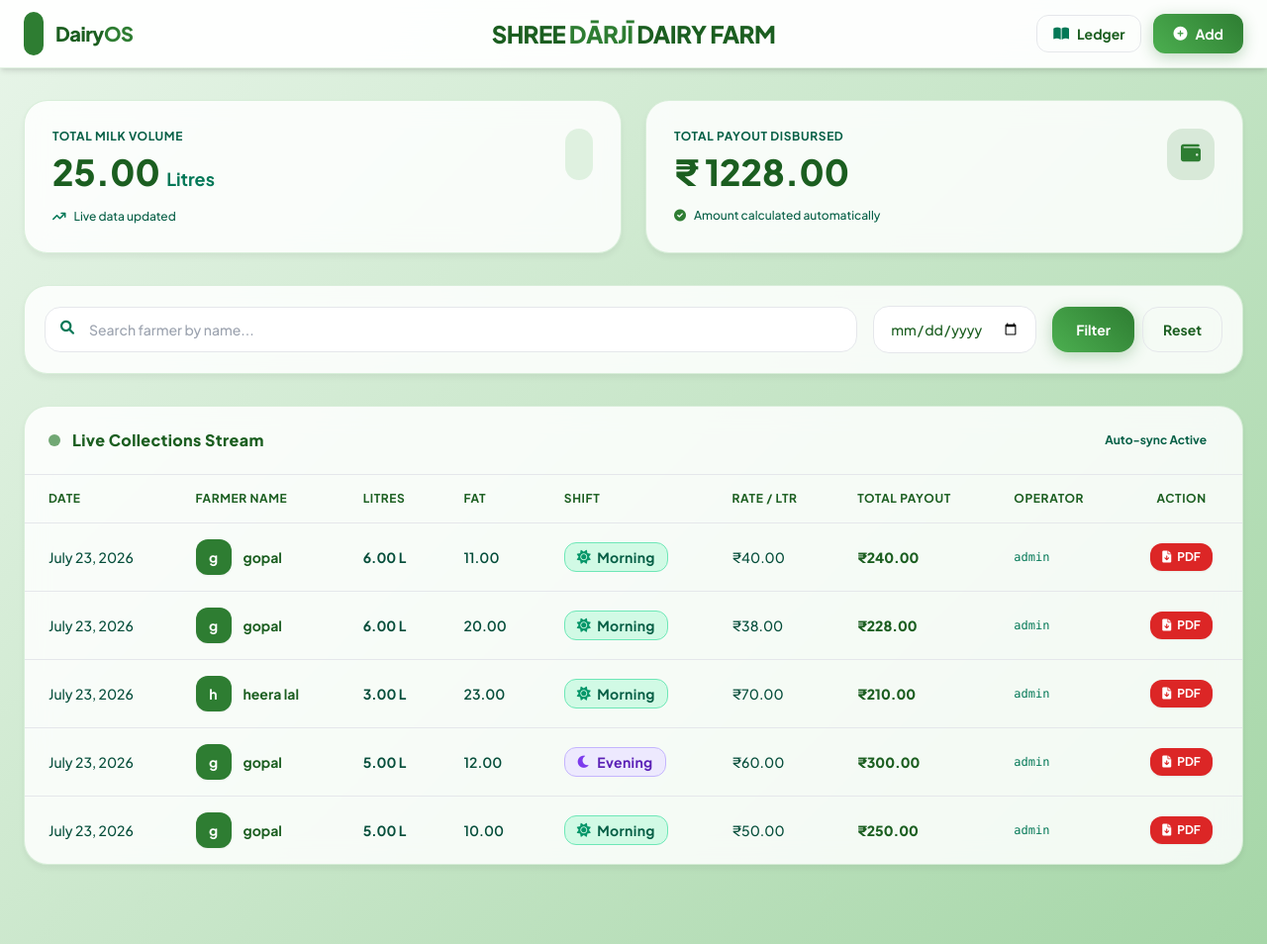
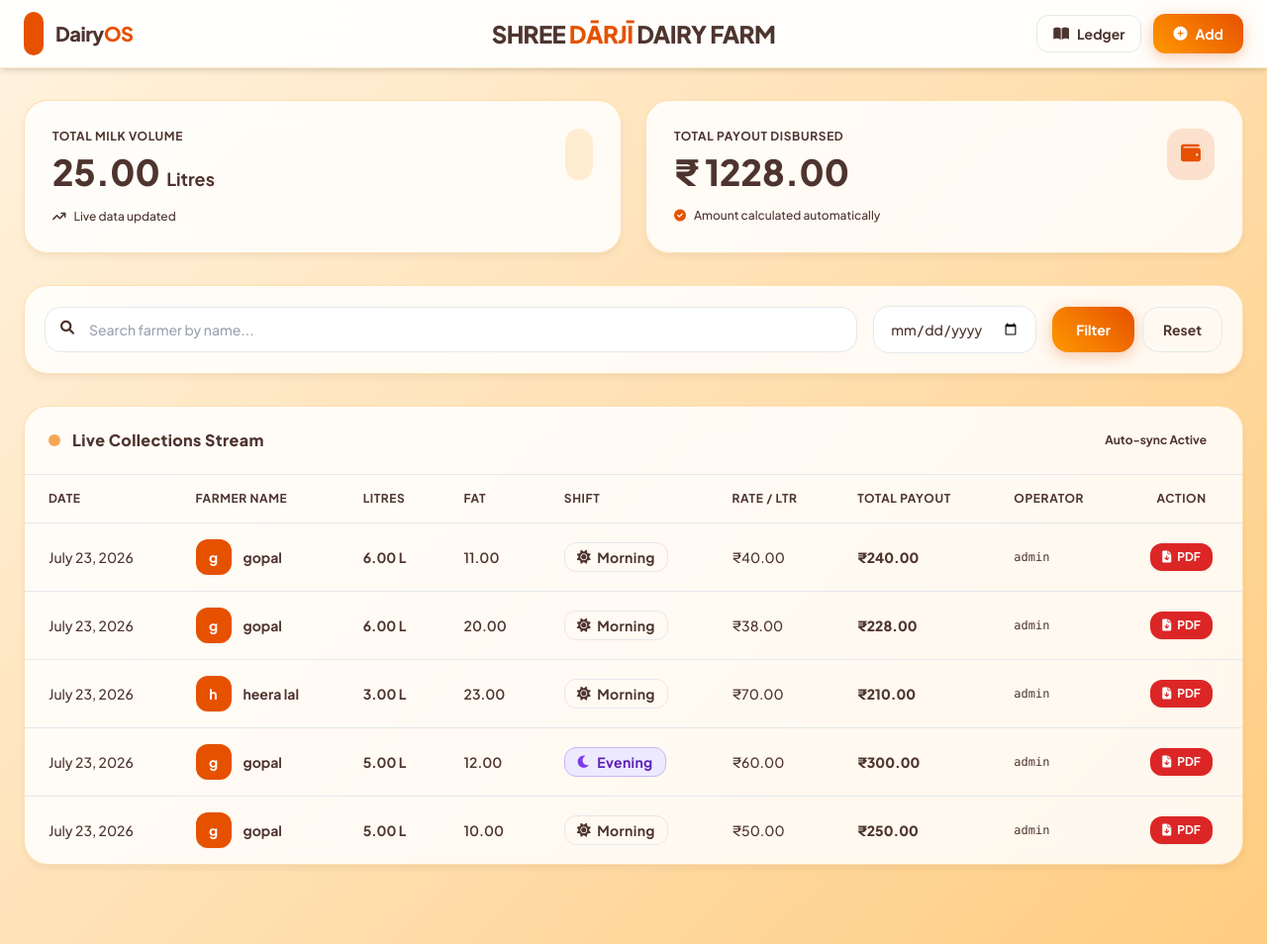
Before and after one commit to vishu601/dairy_project, a Django app: page / in a window 1280 px wide. Shown: the whole page at 99% size. Run offline with Django 5.2, Linux system fonts and the light colour scheme; a user stored in the database is signed in; data comes from the database, SQL or seed files in the repository.

Commit message:
update dashbord color

```diff
--- a/dairy_app/templates/dairy_app/dashboard.html
+++ b/dairy_app/templates/dairy_app/dashboard.html
@@ -10,33 +10,33 @@
     <style>
         body {
             font-family: 'Plus Jakarta Sans', sans-serif;
-            background: linear-gradient(135deg, #e8f5e9 0%, #c8e6c9 50%, #a5d6a7 100%);
+            background: linear-gradient(135deg, #fff3e0 0%, #ffe0b2 50%, #ffcc80 100%);
             min-height: 100vh;
-            color: #1b5e20;
+            color: #4e342e;
         }
         .glass-card {
             background: rgba(255, 255, 255, 0.85);
             backdrop-filter: blur(12px);
             -webkit-backdrop-filter: blur(12px);
-            border: 1px solid rgba(165, 214, 167, 0.4);
+            border: 1px solid rgba(255, 183, 77, 0.4);
             box-shadow: 0 4px 6px rgba(0, 0, 0, 0.05);
         }
         .glass-nav {
             background: rgba(255, 255, 255, 0.95);
             backdrop-filter: blur(15px);
-            border-bottom: 1px solid rgba(165, 214, 167, 0.3);
+            border-bottom: 1px solid rgba(255, 183, 77, 0.3);
         }
-        .text-dairy-orange { color: #2e7d32; }
-        .bg-dairy-orange { background-color: #2e7d32; }
+        .text-dairy-orange { color: #e65100; }
+        .bg-dairy-orange { background-color: #f57c00; }
         .btn-sky {
-            background: linear-gradient(45deg, #4caf50, #2e7d32);
+            background: linear-gradient(45deg, #ff9800, #e65100);
             color: white;
-            box-shadow: 0 4px 15px rgba(46, 125, 50, 0.3);
+            box-shadow: 0 4px 15px rgba(230, 81, 0, 0.3);
         }
         .btn-sky:hover {
-            background: linear-gradient(45deg, #43a047, #1b5e20);
+            background: linear-gradient(45deg, #fb8c00, #ef6c00);
         }
-        .metric-icon-bg { background-color: rgba(76, 175, 80, 0.15); color: #2e7d32; }
+        .metric-icon-bg { background-color: rgba(255, 152, 0, 0.15); color: #e65100; }
     </style>
 </head>
 <body class="pb-12">
@@ -46,26 +46,26 @@
         <div class="container mx-auto flex justify-between items-center">
             <!-- Logo & Brand -->
             <div class="flex items-center gap-3">
-                <div class="p-2.5 rounded-2xl text-white" style="background: #2e7d32;">
+                <div class="p-2.5 rounded-2xl text-white" style="background: #e65100;">
                     <i class="fa-solid fa-cow text-xl"></i>
                 </div>
                 <div>
-                    <h1 class="text-xl font-extrabold tracking-tight text-green-950">Dairy<span style="color: #2e7d32;">OS</span></h1>
-                    <p class="text-[11px] text-green-800 font-semibold uppercase tracking-wider hidden xs:block">Enterprise Suite</p>
+                    <h1 class="text-xl font-extrabold tracking-tight text-orange-950">Dairy<span style="color: #e65100;">OS</span></h1>
+                    <p class="text-[11px] text-orange-800 font-semibold uppercase tracking-wider hidden xs:block">Enterprise Suite</p>
                 </div>
             </div>
 
             <!-- Center Title -->
             <div class="absolute left-1/2 transform -translate-x-1/2 hidden md:block">
-                <h2 class="text-2xl font-extrabold text-green-950 tracking-tight">
+                <h2 class="text-2xl font-extrabold text-orange-950 tracking-tight">
                     SHREE <span class="text-dairy-orange">DĀRJĪ</span> DAIRY FARM
                 </h2>
             </div>
 
             <!-- Actions -->
             <div class="flex items-center gap-3">
-                <a href="{% url 'farmer_ledger' %}" class="bg-green-500/10 hover:bg-green-500/20 text-green-950 px-4 py-2 rounded-xl text-sm font-bold transition-all flex items-center gap-2 border border-green-500/20">
-                    <i class="fa-solid fa-book-open text-green-700"></i> <span class="hidden sm:inline">Ledger</span>
+                <a href="{% url 'farmer_ledger' %}" class="bg-orange-500/10 hover:bg-orange-500/20 text-orange-950 px-4 py-2 rounded-xl text-sm font-bold transition-all flex items-center gap-2 border border-orange-500/20">
+                    <i class="fa-solid fa-book-open text-orange-700"></i> <span class="hidden sm:inline">Ledger</span>
                 </a>
                 <a href="{% url 'add_milk' %}" class="btn-sky px-5 py-2.5 rounded-xl text-sm font-bold transition-all flex items-center gap-2">
                     <i class="fa-solid fa-plus-circle"></i> Add <span class="hidden xs:inline">Entry</span>
@@ -73,8 +73,8 @@
             </div>
         </div>
         <!-- Mobile Title -->
-        <div class="md:hidden mt-3 text-center border-t border-green-500/20 pt-2">
-            <h2 class="text-lg font-extrabold text-green-950 tracking-tight">
+        <div class="md:hidden mt-3 text-center border-t border-orange-500/20 pt-2">
+            <h2 class="text-lg font-extrabold text-orange-950 tracking-tight">
                 SHREE <span class="text-dairy-orange">DĀRJĪ</span> DAIRY FARM
             </h2>
         </div>
@@ -88,15 +88,15 @@
             <div class="glass-card p-7 rounded-3xl shadow-lg">
                 <div class="flex justify-between items-start mb-4">
                     <div>
-                        <p class="text-green-800 text-xs font-bold uppercase tracking-wider">Total Milk Volume</p>
-                        <h3 class="text-4xl font-black text-green-950 mt-2">{{ total_litres|default:0 }} <span class="text-lg font-bold text-green-700">Litres</span></h3>
+                        <p class="text-orange-800 text-xs font-bold uppercase tracking-wider">Total Milk Volume</p>
+                        <h3 class="text-4xl font-black text-orange-950 mt-2">{{ total_litres|default:0 }} <span class="text-lg font-bold text-orange-700">Litres</span></h3>
                     </div>
                     <div class="metric-icon-bg p-3.5 rounded-2xl">
                         <i class="fa-solid fa-glass-water text-xl"></i>
                     </div>
                 </div>
-                <div class="flex items-center gap-2 text-xs text-green-800 font-medium">
-                    <i class="fa-solid fa-arrow-trend-up text-green-700"></i> Live data updated
+                <div class="flex items-center gap-2 text-xs text-orange-800 font-medium">
+                    <i class="fa-solid fa-arrow-trend-up text-orange-700"></i> Live data updated
                 </div>
             </div>
 
@@ -104,82 +104,82 @@
             <div class="glass-card p-7 rounded-3xl shadow-lg">
                 <div class="flex justify-between items-start mb-4">
                     <div>
-                        <p class="text-green-800 text-xs font-bold uppercase tracking-wider">Total Payout Disbursed</p>
-                        <h3 class="text-4xl font-black text-green-950 mt-2">₹ {{ total_amount|default:0 }}</h3>
+                        <p class="text-orange-800 text-xs font-bold uppercase tracking-wider">Total Payout Disbursed</p>
+                        <h3 class="text-4xl font-black text-orange-950 mt-2">₹ {{ total_amount|default:0 }}</h3>
                     </div>
-                    <div class="metric-icon-bg p-3.5 rounded-2xl" style="background-color: rgba(46, 125, 50, 0.15); color: #2e7d32;">
+                    <div class="metric-icon-bg p-3.5 rounded-2xl" style="background-color: rgba(230, 81, 0, 0.15); color: #e65100;">
                         <i class="fa-solid fa-wallet text-xl"></i>
                     </div>
                 </div>
-                <div class="flex items-center gap-2 text-xs text-green-800 font-medium">
+                <div class="flex items-center gap-2 text-xs text-orange-800 font-medium">
                     <i class="fa-solid fa-check-circle text-dairy-orange"></i> Amount calculated automatically
                 </div>
             </div>
         </div>
 
         <!-- Filter & Search Console -->
-        <form method="GET" class="glass-card p-5 rounded-3xl mb-8 shadow-lg flex flex-col md:flex-row gap-4 items-center border border-green-500/20">
+        <form method="GET" class="glass-card p-5 rounded-3xl mb-8 shadow-lg flex flex-col md:flex-row gap-4 items-center border border-orange-500/20">
             <div class="w-full md:flex-1 relative">
-                <i class="fa-solid fa-magnifying-glass absolute left-4 top-3.5 text-green-700 text-sm"></i>
-                <input type="text" name="q" value="{{ search_query }}" placeholder="Search farmer by name..." class="w-full bg-white border border-green-500/30 text-green-950 placeholder-green-700/60 pl-11 pr-4 py-3 rounded-2xl text-sm font-medium focus:outline-none focus:ring-2 focus:ring-green-500/50 transition-all">
+                <i class="fa-solid fa-magnifying-glass absolute left-4 top-3.5 text-orange-700 text-sm"></i>
+                <input type="text" name="q" value="{{ search_query }}" placeholder="Search farmer by name..." class="w-full bg-white border border-orange-500/30 text-orange-950 placeholder-orange-700/60 pl-11 pr-4 py-3 rounded-2xl text-sm font-medium focus:outline-none focus:ring-2 focus:ring-orange-500/50 transition-all">
             </div>
             <div class="w-full md:w-auto">
-                <input type="date" name="date" value="{{ selected_date }}" class="w-full md:w-auto bg-white border border-green-500/30 text-green-950 px-4 py-3 rounded-2xl text-sm font-medium focus:outline-none focus:ring-2 focus:ring-green-500/50 transition-all">
+                <input type="date" name="date" value="{{ selected_date }}" class="w-full md:w-auto bg-white border border-orange-500/30 text-orange-950 px-4 py-3 rounded-2xl text-sm font-medium focus:outline-none focus:ring-2 focus:ring-orange-500/50 transition-all">
             </div>
             <div class="flex gap-2 w-full md:w-auto">
                 <button type="submit" class="flex-1 md:flex-none btn-sky px-6 py-3 rounded-2xl text-sm font-bold shadow-md">Filter</button>
-                <a href="{% url 'dashboard' %}" class="flex-1 md:flex-none text-center bg-green-500/10 hover:bg-green-500/20 text-green-950 px-5 py-3 rounded-2xl text-sm font-bold transition-all border border-green-500/20">Reset</a>
+                <a href="{% url 'dashboard' %}" class="flex-1 md:flex-none text-center bg-orange-500/10 hover:bg-orange-500/20 text-orange-950 px-5 py-3 rounded-2xl text-sm font-bold transition-all border border-orange-500/20">Reset</a>
             </div>
         </form>
 
         <!-- Main Data Container -->
-        <div class="glass-card rounded-3xl overflow-hidden shadow-xl border border-green-500/20">
-            <div class="px-6 py-5 border-b border-green-500/20 flex justify-between items-center bg-green-500/10">
+        <div class="glass-card rounded-3xl overflow-hidden shadow-xl border border-orange-500/20">
+            <div class="px-6 py-5 border-b border-orange-500/20 flex justify-between items-center bg-orange-500/10">
                 <div class="flex items-center gap-3">
                     <div class="w-3 h-3 rounded-full bg-dairy-orange animate-pulse"></div>
-                    <h3 class="text-base font-extrabold text-green-950 tracking-wide">Live Collections Stream</h3>
+                    <h3 class="text-base font-extrabold text-orange-950 tracking-wide">Live Collections Stream</h3>
                 </div>
-                <span class="text-xs font-bold text-green-800 bg-green-500/20 px-3 py-1.5 rounded-xl">Auto-sync Active</span>
+                <span class="text-xs font-bold text-orange-800 bg-orange-500/20 px-3 py-1.5 rounded-xl">Auto-sync Active</span>
             </div>
 
             <!-- Mobile Card View -->
-            <div class="block lg:hidden divide-y divide-green-500/20 p-4 space-y-4">
+            <div class="block lg:hidden divide-y divide-orange-500/20 p-4 space-y-4">
                 {% for c in collections %}
-                <div class="bg-white border border-green-500/20 rounded-2xl p-4 space-y-3 shadow-sm">
+                <div class="bg-white border border-orange-500/20 rounded-2xl p-4 space-y-3 shadow-sm">
                     <div class="flex justify-between items-center">
-                        <span class="text-xs font-semibold text-green-800"><i class="fa-regular fa-calendar mr-1"></i> {{ c.date }}</span>
-                        <span class="px-3 py-1 rounded-xl text-[11px] font-bold tracking-wide border inline-flex items-center gap-1.5 {% if c.shift == 'Morning' %}bg-green-100 text-green-800 border-green-300{% else %}bg-purple-100 text-purple-800 border-purple-300{% endif %}">
-                            <i class="fa-solid {% if c.shift == 'Morning' %}fa-sun text-green-600{% else %}fa-moon text-purple-600{% endif %}"></i> {{ c.shift }}
+                        <span class="text-xs font-semibold text-orange-800"><i class="fa-regular fa-calendar mr-1"></i> {{ c.date }}</span>
+                        <span class="px-3 py-1 rounded-xl text-[11px] font-bold tracking-wide border inline-flex items-center gap-1.5 {% if c.shift == 'Morning' %}bg-orange-100 text-orange-800 border-orange-300{% else %}bg-purple-100 text-purple-800 border-purple-300{% endif %}">
+                            <i class="fa-solid {% if c.shift == 'Morning' %}fa-sun text-orange-600{% else %}fa-moon text-purple-600{% endif %}"></i> {{ c.shift }}
                         </span>
                     </div>
 
                     <div class="flex items-center justify-between">
                         <div class="flex items-center gap-3">
-                            <div class="w-10 h-10 rounded-xl flex items-center justify-center text-sm text-white font-bold shadow-sm" style="background: #2e7d32;">
+                            <div class="w-10 h-10 rounded-xl flex items-center justify-center text-sm text-white font-bold shadow-sm" style="background: #e65100;">
                                 {{ c.farmer.name|slice:":1" }}
                             </div>
                             <div>
-                                <h4 class="font-bold text-green-950 text-sm">{{ c.farmer.name }}</h4>
-                                <p class="text-xs text-green-700 font-mono">Op: {{ c.collected_by.username|default:"Admin" }}</p>
+                                <h4 class="font-bold text-orange-950 text-sm">{{ c.farmer.name }}</h4>
+                                <p class="text-xs text-orange-700 font-mono">Op: {{ c.collected_by.username|default:"Admin" }}</p>
                             </div>
                         </div>
                         <div class="text-right">
-                            <span class="text-lg font-black text-green-950">₹{{ c.total_amount }}</span>
-                            <p class="text-xs text-green-800 font-semibold">{{ c.litres }} L • F {{ c.fat }}</p>
+                            <span class="text-lg font-black text-orange-950">₹{{ c.total_amount }}</span>
+                            <p class="text-xs text-orange-800 font-semibold">{{ c.litres }} L • F {{ c.fat }}</p>
                         </div>
                     </div>
 
-                    <div class="pt-2 border-t border-green-500/20 flex justify-between items-center text-xs">
-                        <span class="text-green-900 font-medium">Rate: ₹{{ c.price_per_litre }}/L</span>
+                    <div class="pt-2 border-t border-orange-500/20 flex justify-between items-center text-xs">
+                        <span class="text-orange-900 font-medium">Rate: ₹{{ c.price_per_litre }}/L</span>
                         <a href="{% url 'download_slip' c.id %}" class="bg-red-600 hover:bg-red-700 text-white px-4 py-1.5 rounded-xl text-xs font-bold shadow-sm transition-all inline-flex items-center gap-1.5">
                             <i class="fa-solid fa-file-arrow-down"></i> PDF Slip
                         </a>
                     </div>
                 </div>
                 {% empty %}
-                <div class="text-center py-12 text-green-800/70 font-medium">
+                <div class="text-center py-12 text-orange-800/70 font-medium">
                     <div class="flex flex-col items-center justify-center gap-2">
-                        <i class="fa-regular fa-folder-open text-4xl text-green-400/50"></i>
+                        <i class="fa-regular fa-folder-open text-4xl text-orange-400/50"></i>
                         <p class="text-sm">No collection entries found.</p>
                     </div>
                 </div>
@@ -190,7 +190,7 @@
             <div class="hidden lg:block overflow-x-auto">
                 <table class="w-full text-left border-collapse">
                     <thead>
-                        <tr class="bg-green-500/10 text-green-950 text-xs font-extrabold uppercase tracking-wider border-b border-green-500/20">
+                        <tr class="bg-orange-500/10 text-orange-950 text-xs font-extrabold uppercase tracking-wider border-b border-orange-500/20">
                             <th class="py-4 px-6">Date</th>
                             <th class="py-4 px-6">Farmer Name</th>
                             <th class="py-4 px-6">Litres</th>
@@ -202,26 +202,26 @@
                             <th class="py-4 px-6 text-center">Action</th>
                         </tr>
                     </thead>
-                    <tbody class="text-green-950 text-sm divide-y divide-green-500/20">
+                    <tbody class="text-orange-950 text-sm divide-y divide-orange-500/20">
                         {% for c in collections %}
-                        <tr class="hover:bg-green-500/10 transition-colors">
-                            <td class="py-4 px-6 font-medium text-green-900">{{ c.date }}</td>
-                            <td class="py-4 px-6 font-bold text-green-950 flex items-center gap-3">
-                                <div class="w-9 h-9 rounded-xl flex items-center justify-center text-sm text-white font-bold shadow-sm" style="background: #2e7d32;">
+                        <tr class="hover:bg-orange-500/10 transition-colors">
+                            <td class="py-4 px-6 font-medium text-orange-900">{{ c.date }}</td>
+                            <td class="py-4 px-6 font-bold text-orange-950 flex items-center gap-3">
+                                <div class="w-9 h-9 rounded-xl flex items-center justify-center text-sm text-white font-bold shadow-sm" style="background: #e65100;">
                                     {{ c.farmer.name|slice:":1" }}
                                 </div>
                                 {{ c.farmer.name }}
                             </td>
-                            <td class="py-4 px-6 font-bold text-green-900">{{ c.litres }} L</td>
-                            <td class="py-4 px-6 font-semibold text-green-900">{{ c.fat }}</td>
+                            <td class="py-4 px-6 font-bold text-orange-900">{{ c.litres }} L</td>
+                            <td class="py-4 px-6 font-semibold text-orange-900">{{ c.fat }}</td>
                             <td class="py-4 px-6">
-                                <span class="px-3 py-1 rounded-xl text-[11px] font-bold tracking-wide border inline-flex items-center gap-1.5 {% if c.shift == 'Morning' %}bg-green-100 text-green-800 border-green-300{% else %}bg-purple-100 text-purple-800 border-purple-300{% endif %}">
-                                    <i class="fa-solid {% if c.shift == 'Morning' %}fa-sun text-green-600{% else %}fa-moon text-purple-600{% endif %}"></i> {{ c.shift }}
+                                <span class="px-3 py-1 rounded-xl text-[11px] font-bold tracking-wide border inline-flex items-center gap-1.5 {% if c.shift == 'Morning' %}bg-orange-100 text-orange-800 border-orange-300{% else %}bg-purple-100 text-purple-800 border-purple-300{% endif %}">
+                                    <i class="fa-solid {% if c.shift == 'Morning' %}fa-sun text-orange-600{% else %}fa-moon text-purple-600{% endif %}"></i> {{ c.shift }}
                                 </span>
                             </td>
-                            <td class="py-4 px-6 font-medium text-green-900">₹{{ c.price_per_litre }}</td>
-                            <td class="py-4 px-6 font-black text-green-950">₹{{ c.total_amount }}</td>
-                            <td class="py-4 px-6 text-xs text-green-700 font-mono">{{ c.collected_by.username|default:"Admin" }}</td>
+                            <td class="py-4 px-6 font-medium text-orange-900">₹{{ c.price_per_litre }}</td>
+                            <td class="py-4 px-6 font-black text-orange-950">₹{{ c.total_amount }}</td>
+                            <td class="py-4 px-6 text-xs text-orange-700 font-mono">{{ c.collected_by.username|default:"Admin" }}</td>
                             <td class="py-4 px-6 text-center">
                                 <a href="{% url 'download_slip' c.id %}" class="bg-red-600 hover:bg-red-700 text-white px-3 py-1.5 rounded-xl text-xs font-bold shadow-sm transition-all inline-flex items-center gap-1.5">
                                     <i class="fa-solid fa-file-arrow-down"></i> PDF
@@ -230,9 +230,9 @@
                         </tr>
                         {% empty %}
                         <tr>
-                            <td colspan="9" class="text-center py-12 text-green-800/70 font-medium">
+                            <td colspan="9" class="text-center py-12 text-orange-800/70 font-medium">
                                 <div class="flex flex-col items-center justify-center gap-2">
-                                    <i class="fa-regular fa-folder-open text-4xl text-green-400/50"></i>
+                                    <i class="fa-regular fa-folder-open text-4xl text-orange-400/50"></i>
                                     <p class="text-sm">No collection entries found.</p>
                                 </div>
                             </td>
```
